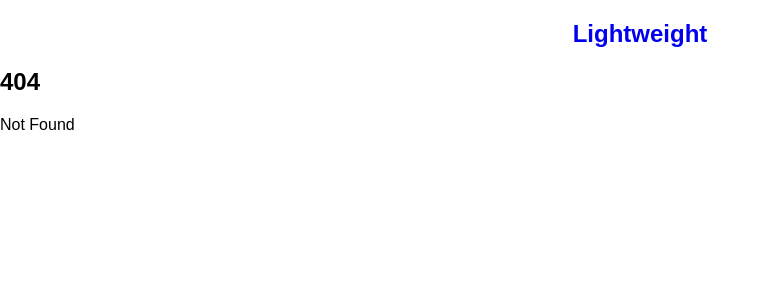
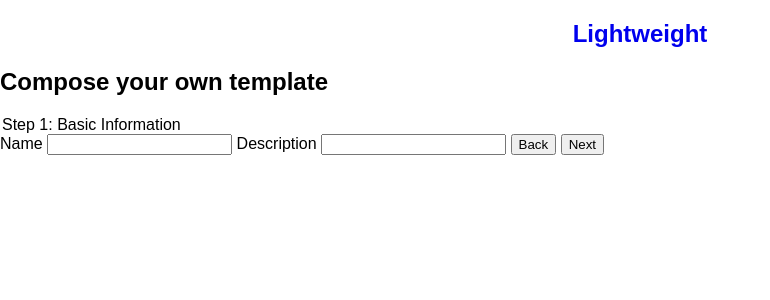
Before and after one commit to doctype-Melvin/repsetweight, a SvelteKit app in the folder frontend/: page /create in a window 1280 px wide. Before the commit this address had no page. Shown: the top 300 px of the page, without its empty margins (0-770 px from the left). Built offline with nearby package versions, Linux system fonts and the light colour scheme.

Commit message:
add form steps for template creation

```diff
--- /dev/null
+++ b/frontend/src/routes/create/+layout.svelte
@@ -0,0 +1,23 @@
+<script>
+    // @ts-nocheck
+    import { page } from '$app/stores';
+    import Info from './steps/Info.svelte';
+    import Workouts from './steps/Workouts.svelte';
+
+    export let currentStep = 'info';
+
+    export let nextStep = (value) => {
+        currentStep = value;
+    }
+
+
+</script>
+
+
+<h1>Compose your own template</h1>
+
+    {#if currentStep === 'info'}
+        <Info nextStep={nextStep}/>
+    {:else if currentStep === 'workouts'}
+        <Workouts nextStep={nextStep} />
+    {/if}
--- /dev/null
+++ b/frontend/src/routes/create/steps/Info.svelte
@@ -0,0 +1,47 @@
+<script>
+    // @ts-nocheck
+    import { page } from '$app/stores';
+    let name = '';
+    let description = '';
+
+    let userTemplate = {
+        name,
+        description,
+        workouts: []
+    }
+
+
+    // Component creates the userTemplate in localStorage
+    // Component should check if there's already data stored
+    // If there is, it should load the data into the form
+    // Implement modification of stored data
+
+    export let nextStep;
+
+    const writeToLocalStorage = (key, value) => {
+        localStorage.setItem(key, JSON.stringify(value))
+    }
+
+    const setInputValue = (event) => {
+        event.target.id === 'name' ? userTemplate.name = event.target.value : userTemplate.description = event.target.value;
+    }
+
+    const saveFormData = (event) => {
+        event.preventDefault();
+        console.log(`%c Input values`, "color: orange", userTemplate.name, userTemplate.description, )
+        writeToLocalStorage('template', userTemplate);
+        nextStep('workouts');
+    }
+
+
+</script>
+
+<form on:submit={saveFormData}>
+    <legend>Step 1: Basic Information</legend>
+    <label for="name">Name</label>
+    <input type="text" id="name" on:input={setInputValue}>
+    <label for="description">Description</label>
+    <input type="text" id="description" on:input={setInputValue}>
+    <button type="button" on:click={() => nextStep('info')}>Back</button>
+    <button type="submit">Next</button>
+</form>
--- /dev/null
+++ b/frontend/src/routes/create/steps/Workouts.svelte
@@ -0,0 +1,20 @@
+<script>
+    // @ts-nocheck
+    import { page } from '$app/stores';
+    import { goto } from '$app/navigation';
+
+    export let nextStep
+
+    // This component should expand the
+    // object stored in localStorage
+    // Create workouts seperately and store them
+
+</script>
+
+<form>
+    <legend>Step 2: Workouts</legend>
+    <label for="workout">Workout</label>
+    <input type="text" id="workout">
+    <button type="button" on:click={() => nextStep('info')}>Back</button>
+    <button type="button" on:click={() => console.log('summary')}>Next</button>
+</form>
--- a/frontend/src/routes/templates/+page.svelte
+++ b/frontend/src/routes/templates/+page.svelte
@@ -18,6 +18,7 @@
     {/each}
 </ul>
 
+<button type="button" on:click={() => goto('/create')}>Create Template</button>
 <button type="button" on:click={() => goto('/')}>Dashboard</button>
 
 <style>
```
Also changed, not shown: frontend/src/routes/create/+page.svelte (added).
